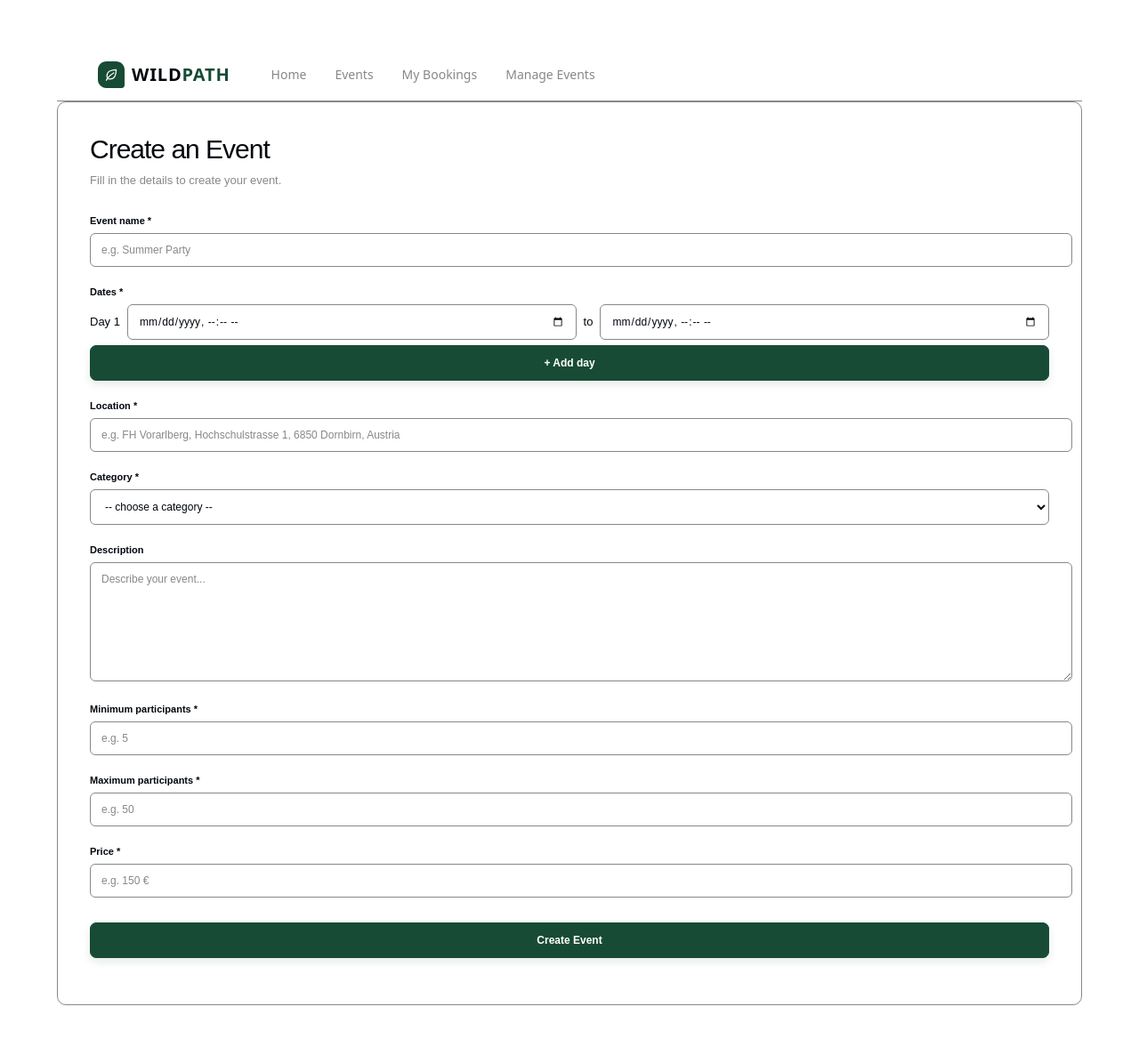
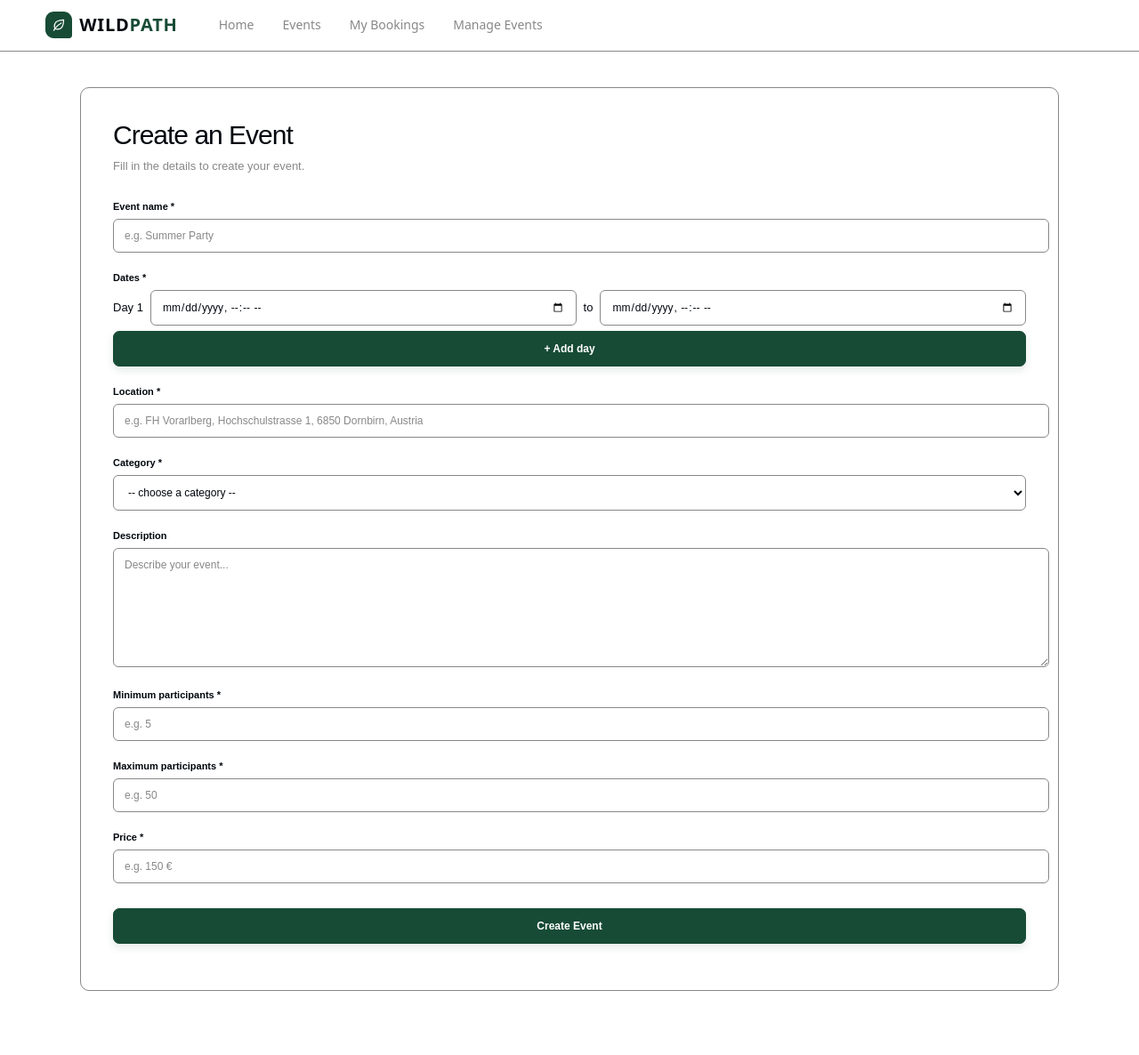
Before and after one commit to NiklasKern/Eventmanagement_System, a Spring Boot app: page /event/manage/create in a window 1280 px wide. Shown: the whole page at 89% size. After the commit the page ends 1114 px from the top, so only its background shows below. Run offline with Spring Boot 4, Linux system fonts and the light colour scheme; data that the repository does not hold is empty.

Commit message:
have bar span full width

```diff
--- a/src/main/resources/static/styles/cssandjs/add_event.css
+++ b/src/main/resources/static/styles/cssandjs/add_event.css
@@ -23,7 +23,7 @@ h1 {
 
 body {
     margin: 0;
-    padding: 56px 5%;
+    padding: 0;
     font-family: Arial, Helvetica, sans-serif;
     font-size: 13px;
     color: var(--color-text);
@@ -31,8 +31,10 @@ body {
 }
 
 .event-form {
+    box-sizing: border-box;
+    width: 90%;
     max-width: 1100px;
-    margin: 0 auto;
+    margin: 40px auto 56px;
     padding: 36px;
     background: var(--color-surface);
     border: 1px solid var(--color-border);
--- a/src/main/resources/static/styles/cssandjs/customer_bookings.css
+++ b/src/main/resources/static/styles/cssandjs/customer_bookings.css
@@ -1,5 +1,5 @@
 body {
-    margin: 40px;
+    margin: 0;
     background: var(--color-bg);
     color: var(--color-text);
     font-family: Arial, sans-serif;
@@ -7,7 +7,7 @@ body {
 
 .container,
 .card {
-    margin: auto;
+    margin: 40px auto;
     background: var(--color-surface);
     padding: 25px;
     border: 1px solid var(--color-border);
```
